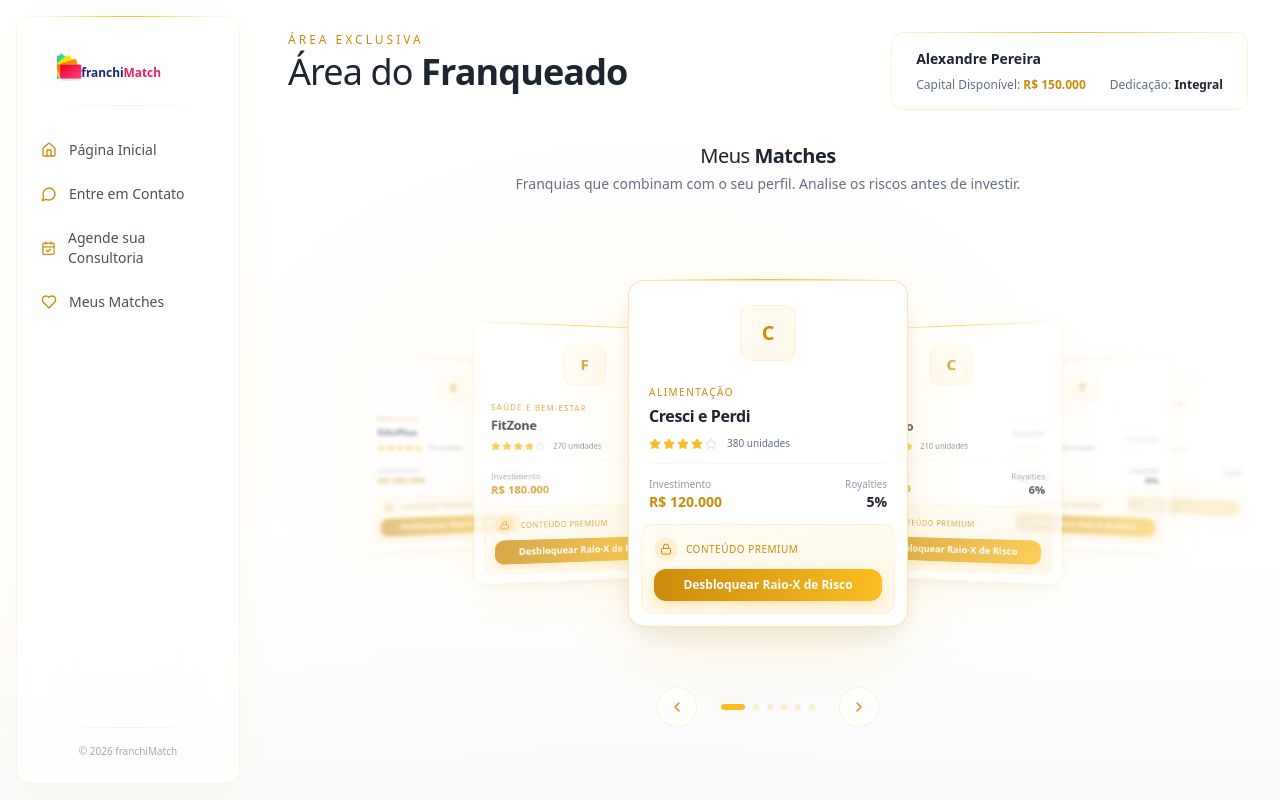
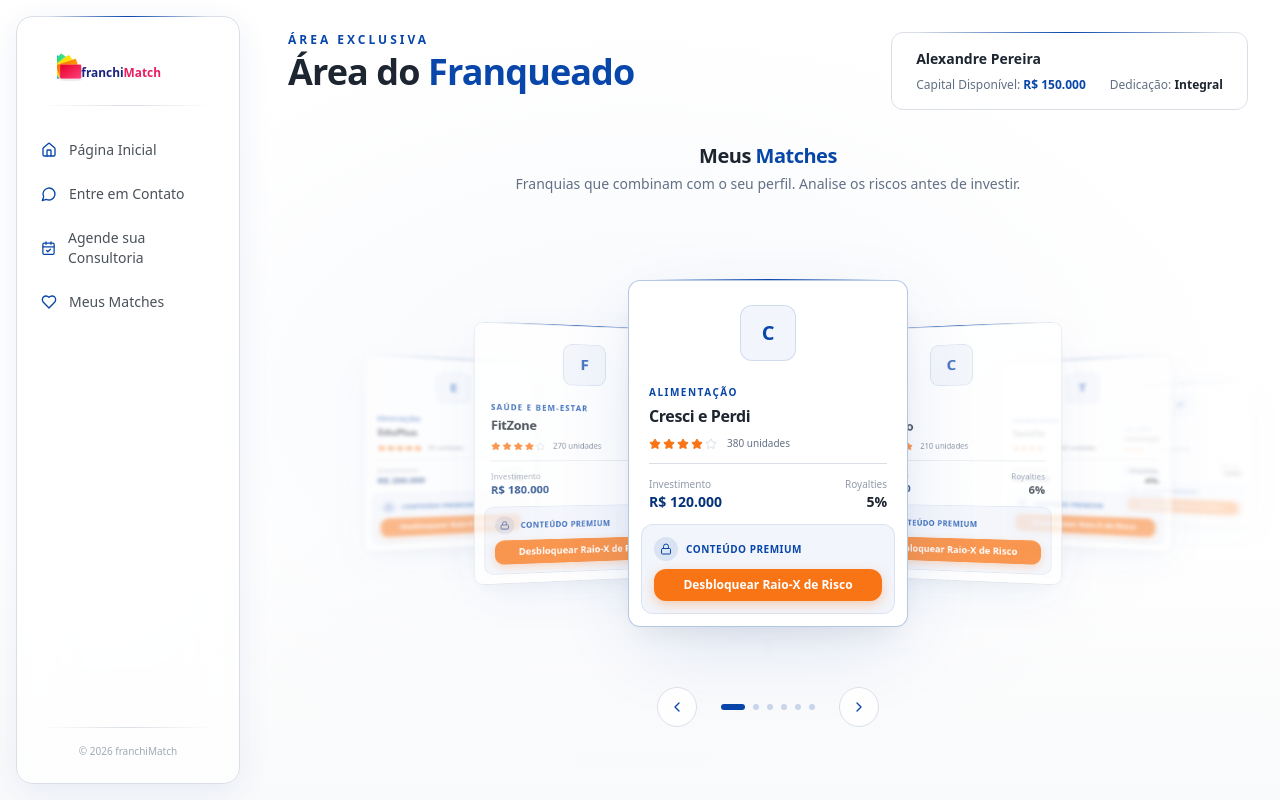
Before and after one commit to fesidro/franchi-match-evo, a React (Vite) app: page /dashboard in a window 1280 px wide. Built offline with nearby package versions, Linux system fonts and the light colour scheme; the HTML template or start-up script is replaced by a standard one.

Commit message:
Align blue fintech dashboard
Co-authored-by: gerencieicresci-hash <264508529+gerencieicresci-hash@users.noreply.github.com>

```diff
--- a/src/components/dashboard/Carousel3D.tsx
+++ b/src/components/dashboard/Carousel3D.tsx
@@ -25,7 +25,6 @@ export function Carousel3D({ franchises }: Carousel3DProps) {
 
   const getCardStyle = (index: number) => {
     let diff = index - activeIndex;
-    // Wrap around
     if (diff > total / 2) diff -= total;
     if (diff < -total / 2) diff += total;
 
@@ -54,7 +53,6 @@ export function Carousel3D({ franchises }: Carousel3DProps) {
 
   return (
     <div className="relative flex flex-1 flex-col items-center justify-center">
-      {/* Carousel container */}
       <div className="relative flex h-[420px] w-full items-center justify-center" style={{ perspective: "1200px" }}>
         {franchises.map((f, i) => (
           <div
@@ -71,12 +69,11 @@ export function Carousel3D({ franchises }: Carousel3DProps) {
       <div className="mt-6 flex items-center gap-6">
         <button
           onClick={prev}
-          className="flex h-10 w-10 items-center justify-center rounded-full border border-gold/20 bg-background/80 backdrop-blur-sm transition-smooth hover:border-gold/40 hover:shadow-md"
+          className="flex h-10 w-10 items-center justify-center rounded-full border border-border bg-background/80 backdrop-blur-sm transition-smooth hover:border-primary/40 hover:shadow-md"
         >
-          <ChevronLeft className="h-4 w-4 text-gold-dark" />
+          <ChevronLeft className="h-4 w-4 text-primary" />
         </button>
 
-        {/* Dots */}
         <div className="flex items-center gap-2">
           {franchises.map((_, i) => (
             <button
@@ -84,8 +81,8 @@ export function Carousel3D({ franchises }: Carousel3DProps) {
               onClick={() => setActiveIndex(i)}
               className={`h-1.5 rounded-full transition-all duration-300 ${
                 i === activeIndex
-                  ? "w-6 bg-gold"
-                  : "w-1.5 bg-gold/20 hover:bg-gold/40"
+                  ? "w-6 bg-primary"
+                  : "w-1.5 bg-primary/20 hover:bg-primary/40"
               }`}
             />
           ))}
@@ -93,9 +90,9 @@ export function Carousel3D({ franchises }: Carousel3DProps) {
 
         <button
           onClick={next}
-          className="flex h-10 w-10 items-center justify-center rounded-full border border-gold/20 bg-background/80 backdrop-blur-sm transition-smooth hover:border-gold/40 hover:shadow-md"
+          className="flex h-10 w-10 items-center justify-center rounded-full border border-border bg-background/80 backdrop-blur-sm transition-smooth hover:border-primary/40 hover:shadow-md"
         >
-          <ChevronRight className="h-4 w-4 text-gold-dark" />
+          <ChevronRight className="h-4 w-4 text-primary" />
         </button>
       </div>
     </div>
--- a/src/components/dashboard/DashboardSidebar.tsx
+++ b/src/components/dashboard/DashboardSidebar.tsx
@@ -28,16 +28,16 @@ export function DashboardSidebar({ open, onClose }: DashboardSidebarProps) {
       <aside
         className={`
           fixed left-4 top-4 bottom-4 z-50 w-56 flex flex-col
-          rounded-2xl border border-gold/15
+          rounded-2xl border border-border
           bg-background/70 backdrop-blur-xl
-          shadow-[0_8px_32px_hsl(43_96%_56%_/_0.08)]
+          shadow-[0_8px_32px_hsl(217_91%_35%_/_0.08)]
           transition-transform duration-300 ease-out
           lg:translate-x-0
           ${open ? "translate-x-0" : "-translate-x-[calc(100%+2rem)]"}
         `}
       >
-        {/* Gold top accent */}
-        <div className="absolute -top-px left-8 right-8 h-px bg-gradient-to-r from-transparent via-gold to-transparent" />
+        {/* Blue top accent */}
+        <div className="absolute -top-px left-8 right-8 h-px bg-gradient-to-r from-transparent via-primary to-transparent" />
 
         {/* Close button (mobile) */}
         <button
@@ -53,7 +53,7 @@ export function DashboardSidebar({ open, onClose }: DashboardSidebarProps) {
         </div>
 
         {/* Divider */}
-        <div className="mx-6 h-px bg-gradient-to-r from-transparent via-gold/20 to-transparent" />
+        <div className="mx-6 h-px bg-gradient-to-r from-transparent via-border to-transparent" />
 
         {/* Navigation */}
         <nav className="flex-1 space-y-1 px-3 pt-6">
@@ -62,9 +62,9 @@ export function DashboardSidebar({ open, onClose }: DashboardSidebarProps) {
               key={item.title}
               to={item.url}
               onClick={onClose}
-              className="group flex items-center gap-3 rounded-xl px-3 py-2.5 text-sm text-foreground/80 transition-smooth hover:bg-gold/5 hover:text-foreground"
+              className="group flex items-center gap-3 rounded-xl px-3 py-2.5 text-sm text-foreground/80 transition-smooth hover:bg-primary/5 hover:text-foreground"
             >
-              <item.icon className="h-4 w-4 text-gold-dark transition-smooth group-hover:text-gold" />
+              <item.icon className="h-4 w-4 text-primary transition-smooth group-hover:text-primary-light" />
               <span>{item.title}</span>
             </Link>
           ))}
@@ -72,7 +72,7 @@ export function DashboardSidebar({ open, onClose }: DashboardSidebarProps) {
 
         {/* Footer */}
         <div className="px-6 pb-6 pt-4">
-          <div className="mx-auto h-px bg-gradient-to-r from-transparent via-gold/20 to-transparent mb-4" />
+          <div className="mx-auto h-px bg-gradient-to-r from-transparent via-border to-transparent mb-4" />
           <p className="text-center text-[10px] text-muted-foreground/60">
             © 2026 franchiMatch
           </p>
--- a/src/components/dashboard/PremiumFranchiseCard.tsx
+++ b/src/components/dashboard/PremiumFranchiseCard.tsx
@@ -1,4 +1,4 @@
-import { Lock, Star, MapPin } from "lucide-react";
+import { Lock, Star } from "lucide-react";
 
 interface PremiumFranchiseCardProps {
   name: string;
@@ -24,30 +24,30 @@ export function PremiumFranchiseCard({
   return (
     <div
       className={`
-        w-[280px] flex flex-col rounded-2xl
-        border border-gold/20 bg-background
-        shadow-[0_20px_60px_-15px_hsl(43_96%_56%_/_0.12),_0_8px_24px_-8px_hsl(0_0%_0%_/_0.08)]
+        w-[280px] flex flex-col rounded-xl
+        border border-border bg-background
+        shadow-[0_20px_60px_-15px_hsl(217_91%_35%_/_0.1),_0_8px_24px_-8px_hsl(0_0%_0%_/_0.06)]
         transition-all duration-500
-        ${isFocused ? "border-gold/40 shadow-[0_25px_80px_-15px_hsl(43_96%_56%_/_0.2),_0_12px_32px_-8px_hsl(0_0%_0%_/_0.1)]" : ""}
+        ${isFocused ? "border-primary/30 shadow-[0_25px_80px_-15px_hsl(217_91%_35%_/_0.15),_0_12px_32px_-8px_hsl(0_0%_0%_/_0.08)]" : ""}
       `}
     >
-      {/* Gold top border accent */}
-      <div className="absolute -top-px left-6 right-6 h-px bg-gradient-to-r from-transparent via-gold to-transparent" />
+      {/* Blue top border accent */}
+      <div className="absolute -top-px left-6 right-6 h-px bg-gradient-to-r from-transparent via-primary to-transparent" />
 
       {/* Logo area */}
       <div className="flex items-center justify-center py-6">
         {logoUrl ? (
           <img src={logoUrl} alt={name} className="max-h-14 max-w-[120px] object-contain" />
         ) : (
-          <div className="flex h-14 w-14 items-center justify-center rounded-xl border border-gold/15 bg-gradient-to-br from-gold/5 to-gold/10">
-            <span className="text-xl font-bold text-gold-dark">{name.charAt(0)}</span>
+          <div className="flex h-14 w-14 items-center justify-center rounded-xl border border-primary/15 bg-primary/5">
+            <span className="text-xl font-bold text-primary">{name.charAt(0)}</span>
           </div>
         )}
       </div>
 
       {/* Content */}
       <div className="flex flex-1 flex-col px-5 pb-3">
-        <p className="text-[10px] font-medium uppercase tracking-[0.15em] text-gold-dark">
+        <p className="text-[10px] font-semibold uppercase tracking-[0.15em] text-primary">
           {segment}
         </p>
         <h3 className="mt-1 text-base font-semibold text-foreground !text-base">{name}</h3>
@@ -57,7 +57,7 @@ export function PremiumFranchiseCard({
           {Array.from({ length: 5 }).map((_, i) => (
             <Star
               key={i}
-              className={`h-3 w-3 ${i < rating ? "fill-gold text-gold" : "text-border"}`}
+              className={`h-3 w-3 ${i < rating ? "fill-secondary text-secondary" : "text-border"}`}
             />
           ))}
           {units && (
@@ -66,10 +66,10 @@ export function PremiumFranchiseCard({
         </div>
 
         {/* Info row */}
-        <div className="mt-3 flex items-center justify-between border-t border-gold/10 pt-3 text-xs text-muted-foreground">
+        <div className="mt-3 flex items-center justify-between border-t border-border pt-3 text-xs text-muted-foreground">
           <div>
             <p className="text-[10px] text-muted-foreground/70">Investimento</p>
-            <p className="text-sm font-bold text-gold-dark">{investment}</p>
+            <p className="text-sm font-bold text-primary-dark">{investment}</p>
           </div>
           {royalties && (
             <div className="text-right">
@@ -81,16 +81,16 @@ export function PremiumFranchiseCard({
       </div>
 
       {/* Raio-X premium lock section */}
-      <div className="mx-3 mb-3 rounded-xl border border-gold/15 bg-gradient-to-br from-gold/5 to-gold/10 p-3">
+      <div className="mx-3 mb-3 rounded-xl border border-primary/10 bg-primary/5 p-3">
         <div className="flex items-center gap-2 mb-2">
-          <div className="flex h-6 w-6 items-center justify-center rounded-full bg-gold/15">
-            <Lock className="h-3 w-3 text-gold-dark" />
+          <div className="flex h-6 w-6 items-center justify-center rounded-full bg-primary/10">
+            <Lock className="h-3 w-3 text-primary" />
           </div>
-          <span className="text-[10px] font-medium uppercase tracking-wider text-gold-dark">
+          <span className="text-[10px] font-semibold uppercase tracking-wider text-primary">
             Conteúdo Premium
           </span>
         </div>
-        <button className="w-full rounded-lg bg-gradient-to-r from-gold-dark to-gold py-2 text-xs font-semibold text-gold-foreground shadow-[0_4px_12px_hsl(43_96%_56%_/_0.3)] transition-all duration-200 hover:shadow-[0_6px_20px_hsl(43_96%_56%_/_0.4)] hover:brightness-110">
+        <button className="w-full rounded-lg bg-secondary py-2 text-xs font-semibold text-secondary-foreground shadow-[0_4px_12px_hsl(25_95%_53%_/_0.3)] transition-all duration-200 hover:bg-secondary-light hover:shadow-[0_6px_20px_hsl(25_95%_53%_/_0.4)]">
           Desbloquear Raio-X de Risco
         </button>
       </div>
--- a/src/pages/Dashboard.tsx
+++ b/src/pages/Dashboard.tsx
@@ -20,15 +20,15 @@ export default function Dashboard() {
       {/* Subtle reflective floor gradient */}
       <div className="pointer-events-none absolute inset-0">
         <div className="absolute bottom-0 left-0 right-0 h-1/3 bg-gradient-to-t from-muted/40 to-transparent" />
-        <div className="absolute inset-0 bg-[radial-gradient(ellipse_at_center,_hsl(43_96%_56%_/_0.03)_0%,_transparent_70%)]" />
+        <div className="absolute inset-0 bg-[radial-gradient(ellipse_at_center,_hsl(217_91%_35%_/_0.03)_0%,_transparent_70%)]" />
       </div>
 
       {/* Mobile menu button */}
       <button
         onClick={() => setSidebarOpen(!sidebarOpen)}
-        className="fixed top-5 left-5 z-50 flex h-10 w-10 items-center justify-center rounded-xl border border-gold/20 bg-background/80 backdrop-blur-md lg:hidden"
+        className="fixed top-5 left-5 z-50 flex h-10 w-10 items-center justify-center rounded-xl border border-border bg-background/80 backdrop-blur-md lg:hidden"
       >
-        <Menu className="h-5 w-5 text-gold-dark" />
+        <Menu className="h-5 w-5 text-primary" />
       </button>
 
       {/* Sidebar */}
@@ -39,20 +39,20 @@ export default function Dashboard() {
         {/* Header */}
         <header className="mb-8 flex flex-col gap-6 md:flex-row md:items-start md:justify-between">
           <div>
-            <p className="text-xs font-medium uppercase tracking-[0.25em] text-gold-dark">
+            <p className="text-xs font-semibold uppercase tracking-[0.25em] text-primary">
               Área exclusiva
             </p>
-            <h1 className="mt-1 text-3xl font-light tracking-tight text-foreground md:text-4xl !text-3xl md:!text-4xl">
-              Área do <span className="font-semibold">Franqueado</span>
+            <h1 className="mt-1 text-3xl font-bold tracking-tight text-foreground md:text-4xl !text-3xl md:!text-4xl">
+              Área do <span className="text-primary">Franqueado</span>
             </h1>
           </div>
 
-          {/* Investor Profile - Premium minimalist panel */}
-          <div className="relative rounded-xl border border-gold/20 bg-background/60 px-6 py-4 backdrop-blur-sm">
-            <div className="absolute -top-px left-6 right-6 h-px bg-gradient-to-r from-transparent via-gold to-transparent" />
+          {/* Investor Profile */}
+          <div className="relative rounded-xl border border-border bg-background/60 px-6 py-4 backdrop-blur-sm">
+            <div className="absolute -top-px left-6 right-6 h-px bg-gradient-to-r from-transparent via-primary to-transparent" />
             <p className="text-sm font-semibold text-foreground">Alexandre Pereira</p>
             <div className="mt-2 flex flex-wrap gap-x-6 gap-y-1 text-xs text-muted-foreground">
-              <span>Capital Disponível: <strong className="text-gold-dark">R$ 150.000</strong></span>
+              <span>Capital Disponível: <strong className="text-primary">R$ 150.000</strong></span>
               <span>Dedicação: <strong className="text-foreground">Integral</strong></span>
             </div>
           </div>
@@ -60,8 +60,8 @@ export default function Dashboard() {
 
         {/* Section title */}
         <div className="mb-6 text-center">
-          <h2 className="text-xl font-light tracking-tight text-foreground !text-xl">
-            Meus <span className="font-semibold">Matches</span>
+          <h2 className="text-xl font-bold tracking-tight text-foreground !text-xl">
+            Meus <span className="text-primary">Matches</span>
           </h2>
           <p className="mt-1 text-sm text-muted-foreground">
             Franquias que combinam com o seu perfil. Analise os riscos antes de investir.
```
